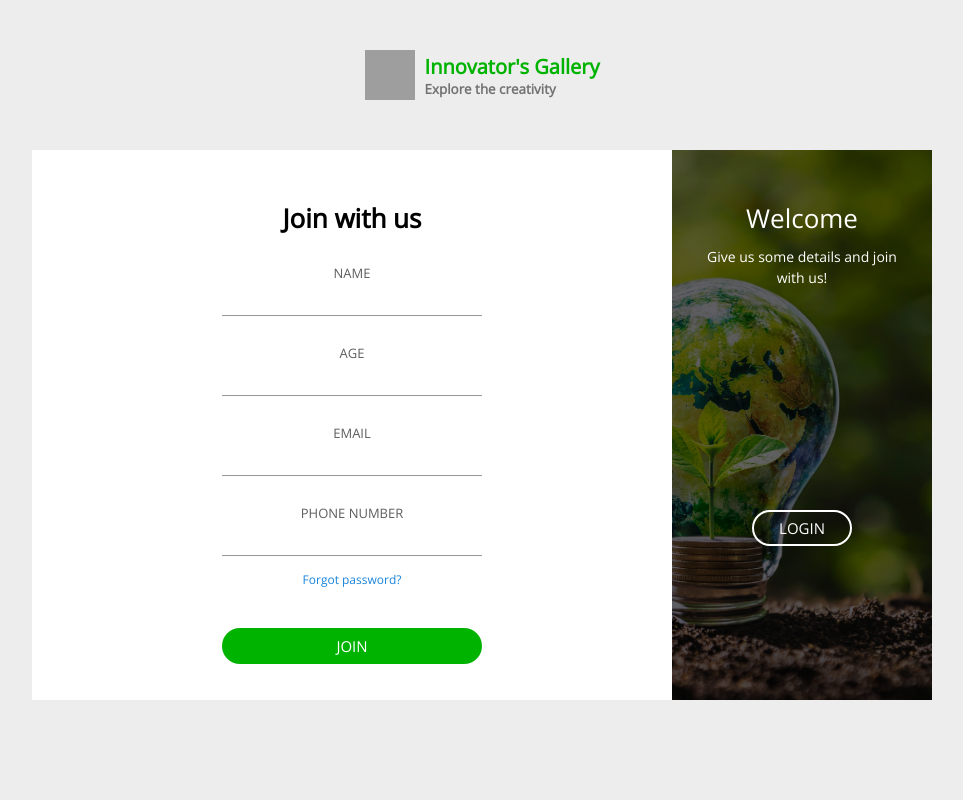
After one commit to MdReyadHossain/Isotral, a PHP site: page /view/login in a window 1280 px wide. The commit adds this page. Shown: the whole page, without its empty margins (158-1121 px from the left). Run offline with PHP 8.4, Linux system fonts and the light colour scheme; grey boxes are pictures that could not be loaded.

Commit message:
gallery created

```diff
--- /dev/null
+++ b/css/loginStyle.css
@@ -0,0 +1,306 @@
+*,
+*:before,
+*:after {
+  box-sizing: border-box;
+  margin: 0;
+  padding: 0;
+}
+
+body {
+  font-family: "Open Sans", Helvetica, Arial, sans-serif;
+  background: #ededed;
+}
+
+input,
+button {
+  border: none;
+  outline: none;
+  background: none;
+  font-family: "Open Sans", Helvetica, Arial, sans-serif;
+}
+
+.navbar {
+  width: 100vw;
+  display: flex;
+  justify-content: center;
+  padding: 50px;
+}
+
+.logo {
+  display: flex;
+  flex-direction: row;
+  align-items: center;
+  font-size: 20px;
+  text-decoration: none;
+}
+
+.navbar-text {
+  padding-left: 10px;
+}
+
+.navbar-main-text {
+  font-weight: bold;
+  color: #00b300;
+}
+
+.navbar-sub-text {
+  font-weight: bold;
+  color: #727272;
+}
+
+.cont {
+  overflow: hidden;
+  position: relative;
+  width: 900px;
+  height: 550px;
+  margin: 0 auto 100px;
+  background: #fff;
+}
+
+.form {
+  position: relative;
+  width: 640px;
+  height: 100%;
+  transition: transform 1.2s ease-in-out;
+  padding: 50px 30px 0;
+}
+
+.sub-cont {
+  overflow: hidden;
+  position: absolute;
+  left: 640px;
+  top: 0;
+  width: 900px;
+  height: 100%;
+  padding-left: 260px;
+  background: #fff;
+  transition: transform 1.2s ease-in-out;
+}
+
+.cont.s--signup .sub-cont {
+  transform: translate3d(-640px, 0, 0);
+}
+
+button {
+  display: block;
+  margin: 0 auto;
+  width: 260px;
+  height: 36px;
+  border-radius: 30px;
+  color: #fff;
+  font-size: 15px;
+  cursor: pointer;
+}
+
+.img {
+  overflow: hidden;
+  z-index: 2;
+  position: absolute;
+  left: 0;
+  top: 0;
+  width: 260px;
+  height: 100%;
+  padding-top: 360px;
+}
+
+.img:before {
+  content: "";
+  position: absolute;
+  right: 0;
+  top: 0;
+  width: 900px;
+  height: 100%;
+  background-image: url("../asset/img/wall-0.jpg");
+  background-size: cover;
+  transition: transform 1.2s ease-in-out;
+}
+
+.img:after {
+  content: "";
+  position: absolute;
+  left: 0;
+  top: 0;
+  width: 100%;
+  height: 100%;
+  background: rgba(0, 0, 0, 0.6);
+}
+
+.cont.s--signup .img:before {
+  transform: translate3d(640px, 0, 0);
+}
+
+.img__text {
+  z-index: 2;
+  position: absolute;
+  left: 0;
+  top: 50px;
+  width: 100%;
+  padding: 0 20px;
+  text-align: center;
+  color: #fff;
+  transition: transform 1.2s ease-in-out;
+}
+
+.img__text h2 {
+  margin-bottom: 10px;
+  font-weight: normal;
+}
+
+.img__text p {
+  font-size: 14px;
+  line-height: 1.5;
+}
+
+.cont.s--signup .img__text.m--up {
+  transform: translateX(520px);
+}
+
+.img__text.m--in {
+  transform: translateX(-520px);
+}
+
+.cont.s--signup .img__text.m--in {
+  transform: translateX(0);
+}
+
+.img__btn {
+  overflow: hidden;
+  z-index: 2;
+  position: relative;
+  width: 100px;
+  height: 36px;
+  margin: 0 auto;
+  background: transparent;
+  color: #fff;
+  text-transform: uppercase;
+  font-size: 15px;
+  cursor: pointer;
+}
+
+.img__btn:after {
+  content: "";
+  z-index: 2;
+  position: absolute;
+  left: 0;
+  top: 0;
+  width: 100%;
+  height: 100%;
+  border: 2px solid #fff;
+  border-radius: 30px;
+}
+
+.img__btn span {
+  position: absolute;
+  left: 0;
+  top: 0;
+  display: flex;
+  justify-content: center;
+  align-items: center;
+  width: 100%;
+  height: 100%;
+  transition: transform 1.2s;
+}
+
+.img__btn span.m--in {
+  transform: translateY(-72px);
+}
+
+.cont.s--signup .img__btn span.m--in {
+  transform: translateY(0);
+}
+
+.cont.s--signup .img__btn span.m--up {
+  transform: translateY(72px);
+}
+
+h2 {
+  width: 100%;
+  font-size: 26px;
+  text-align: center;
+}
+
+label {
+  display: block;
+  width: 260px;
+  margin: 25px auto 0;
+  text-align: center;
+}
+
+label span {
+  font-size: 13px;
+  color: #5f5d5d;
+  text-transform: uppercase;
+}
+
+input {
+  display: block;
+  width: 100%;
+  margin-top: 5px;
+  padding-bottom: 5px;
+  font-size: 16px;
+  border-bottom: 1px solid rgba(0, 0, 0, 0.4);
+  text-align: center;
+}
+
+.forgot-pass {
+  margin-top: 15px;
+  text-align: center;
+  font-size: 12px;
+  color: #1984db;
+}
+
+.submit {
+  margin-top: 40px;
+  margin-bottom: 20px;
+  background: #00b300;
+  text-transform: uppercase;
+}
+
+.fb-btn {
+  border: 2px solid #d3dae9;
+  color: #8fa1c7;
+  text-decoration: none;
+}
+
+
+.fb-btn span a {
+  font-weight: bold;
+  color: #000;
+  text-decoration: none;
+}
+
+
+.sign-in {
+  transition-timing-function: ease-out;
+}
+
+.cont.s--signup .sign-in {
+  transition-timing-function: ease-in-out;
+  transition-duration: 1.2s;
+  transform: translate3d(640px, 0, 0);
+}
+
+.sign-up {
+  transform: translate3d(-900px, 0, 0);
+}
+
+.cont.s--signup .sign-up {
+  transform: translate3d(0, 0, 0);
+}
+
+.icon-link {
+  position: absolute;
+  left: 5px;
+  bottom: 5px;
+  width: 32px;
+}
+
+.icon-link img {
+  width: 100%;
+  vertical-align: top;
+}
+
+.icon-link--twitter {
+  left: auto;
+  right: 5px;
+}
--- /dev/null
+++ b/js/loginScript.js
@@ -0,0 +1,3 @@
+document.querySelector('.img__btn').addEventListener('click', function() {
+  document.querySelector('.cont').classList.toggle('s--signup');
+});
--- a/view/components/footer.php
+++ b/view/components/footer.php
@@ -12,7 +12,7 @@
                     <h4 class="text-white mb-3">Contact</h4>
                     <p class="mb-2"><i class="fa fa-map-marker-alt me-3"></i>Bogura, Bangladesh</p>
                     <p class="mb-2"><i class="fa fa-phone-alt me-3"></i>+012 345 67890</p>
-                    <p class="mb-2"><i class="fa fa-envelope me-3"></i>innovators@mail.com</p>
+                    <p class="mb-2"><i class="fa fa-envelope me-3"></i>igallerybd@outlook.com</p>
                     <div class="d-flex pt-2">
                         <a class="btn btn-outline-light btn-social" href=""><i class="fab fa-twitter"></i></a>
                         <a class="btn btn-outline-light btn-social" href=""><i class="fab fa-facebook-f"></i></a>
--- a/view/contact.php
+++ b/view/contact.php
@@ -56,7 +56,7 @@
                     </div>
                     <div class="ms-3">
                         <h5 class="text-primary">Email</h5>
-                        <p class="mb-0">info@example.com</p>
+                        <p class="mb-0">igallerybd@outlook.com</p>
                     </div>
                 </div>
             </div>
@@ -87,7 +87,7 @@
                         <div class="col-12">
                             <div class="form-floating">
                                 <textarea class="form-control" placeholder="Leave a message here" id="message" style="height: 150px"></textarea>
-                                <label for="message">Message</label>
+                                <label for="message">Write your message...</label>
                             </div>
                         </div>
                         <div class="col-12">
--- /dev/null
+++ b/view/login.php
@@ -0,0 +1,80 @@
+<!DOCTYPE html>
+<html lang="en">
+
+<head>
+    <meta charset="UTF-8">
+    <title>Innovator's Gallery</title>
+    <link href="./asset/logo/igLogo.png" rel="icon">
+    <link rel='stylesheet' href='https://fonts.googleapis.com/css?family=Open+Sans'>
+    <link rel="stylesheet" href="../css/loginStyle.css">
+</head>
+
+<body>
+    <!-- partial:index.partial.html -->
+    <div class="navbar">
+        <a href="../" class="logo">
+            <img src="../asset/logo/igLogo.png" alt="innovators gallery" height="50" width="50">
+            <div class="navbar-text">
+                <h4 class="navbar-main-text">Innovator's Gallery</h4>
+                <h6 class="navbar-sub-text">Explore the creativity</h6>
+            </div>
+        </a>
+    </div>
+    <div class="cont">
+        <div class="form sign-in">
+            <h2>Join with us</h2>
+            <label>
+                <span>Name</span>
+                <input type="text" />
+            </label>
+            <label>
+                <span>Age</span>
+                <input type="number" />
+            </label>
+            <label>
+                <span>Email</span>
+                <input type="email" />
+            </label>
+            <label>
+                <span>Phone Number</span>
+                <input type="number" />
+            </label>
+            <p class="forgot-pass">Forgot password?</p>
+            <button type="button" class="submit">Join</button>
+        </div>
+        <div class="sub-cont">
+            <div class="img">
+                <div class="img__text m--up">
+                    <h2>Welcome</h2>
+                    <p>Give us some details and join with us!</p>
+                </div>
+                <div class="img__text m--in">
+                    <h2>One of us?</h2>
+                    <p>If you already our member, just Login. We've missed you!</p>
+                </div>
+                <div class="img__btn">
+                    <span class="m--up">Login</span>
+                    <span class="m--in">Sign In</span>
+                </div>
+            </div>
+            <div class="form sign-up">
+                <h2>Login to portal</h2>
+                <label>
+                    <span>Email</span>
+                    <input type="email" />
+                </label>
+                <label>
+                    <span>Password</span>
+                    <input type="password" />
+                </label>
+                <button type="button" class="submit">Login</button>
+            </div>
+        </div>
+    </div>
+
+
+    <script src="../js/loginScript.js"></script>
+
+</body>
+
+</html>
```
Also changed, not shown: index.php (+21 -25 lines), view/about.php (+2 -43 lines), view/components/header.php (+4 -4 lines), view/components/service.php (+6 -6 lines), view/gallery.php (+85 -0 lines), .htaccess.
